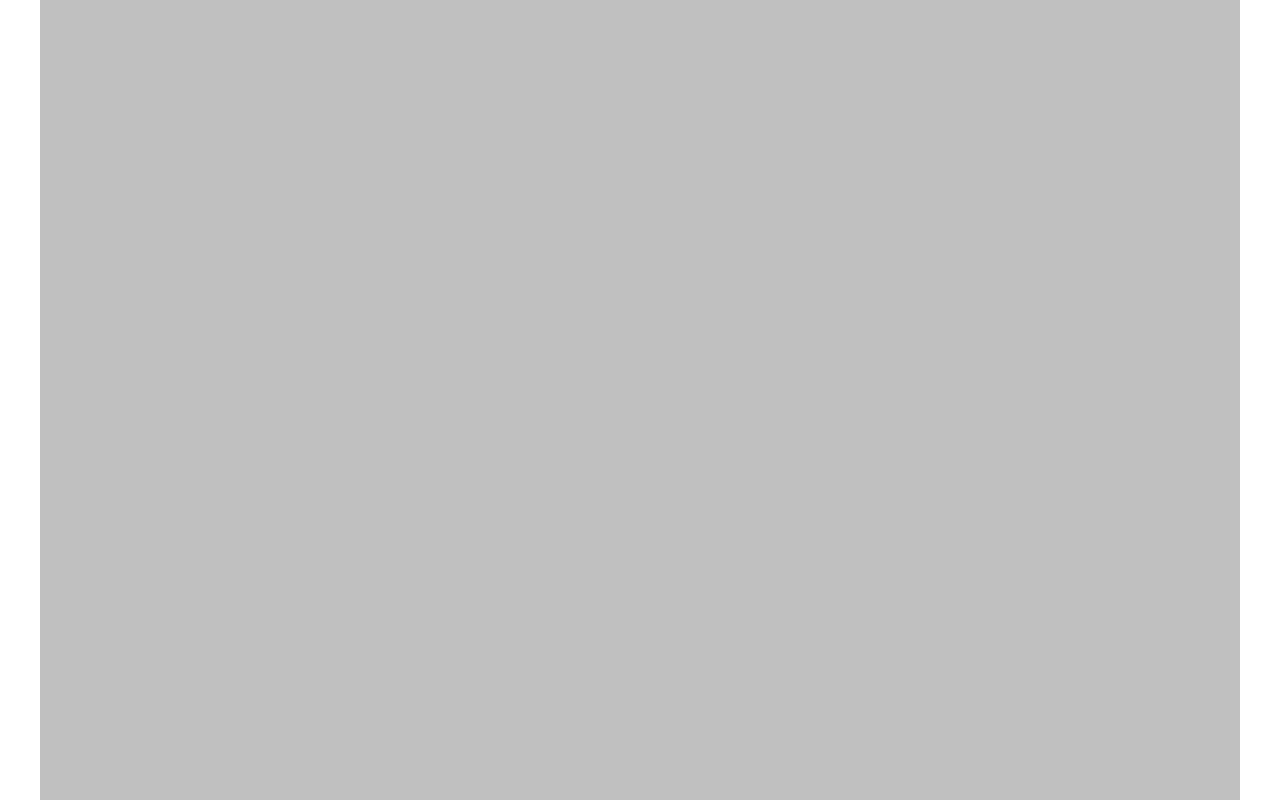
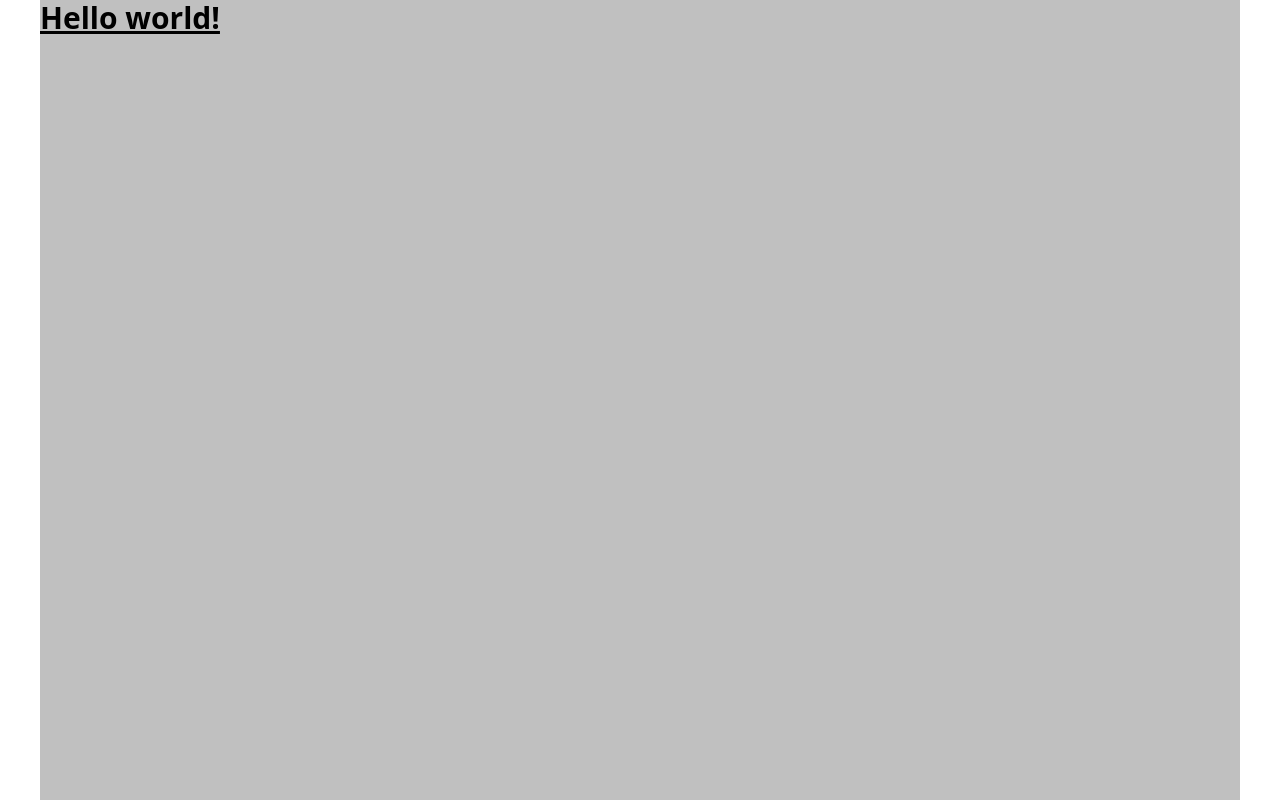
Before and after one commit to vladm1r/hero-guild, a Vue app: page / in a window 1280 px wide. Built offline with nearby package versions, Linux system fonts and the light colour scheme.

Commit message:
added tailwind.css

```diff
--- a/package.json
+++ b/package.json
@@ -13,6 +13,9 @@
   },
   "devDependencies": {
     "@vitejs/plugin-vue": "^2.3.1",
+    "autoprefixer": "^10.4.4",
+    "postcss": "^8.4.12",
+    "tailwindcss": "^3.0.24",
     "vite": "^2.9.2"
   }
 }
--- /dev/null
+++ b/postcss.config.js
@@ -0,0 +1,6 @@
+module.exports = {
+  plugins: {
+    tailwindcss: {},
+    autoprefixer: {},
+  },
+}
--- a/src/App.vue
+++ b/src/App.vue
@@ -2,10 +2,8 @@
 
 <template>
   <div class="wrapper">
-    <div class="main"></div>
+    <div class="main">
+      <h1 class="text-3xl font-bold underline">Hello world!</h1>
+    </div>
   </div>
 </template>
-
-<style>
-@import "./main.css";
-</style>
--- a/src/main.css
+++ b/src/main.css
@@ -1,4 +1,8 @@
 @import "normalize.css";
+
+@tailwind base;
+@tailwind components;
+@tailwind utilities;
 
 .wrapper {
   height: 100vh;
--- /dev/null
+++ b/tailwind.config.js
@@ -0,0 +1,7 @@
+module.exports = {
+  content: ["./index.html", "./src/**/*.{vue,js,ts,jsx,tsx}"],
+  theme: {
+    extend: {},
+  },
+  plugins: [],
+};
```
Also changed, not shown: src/main.js (+4 -3 lines), 1 other file (tests, documents, lock files or other folders).
